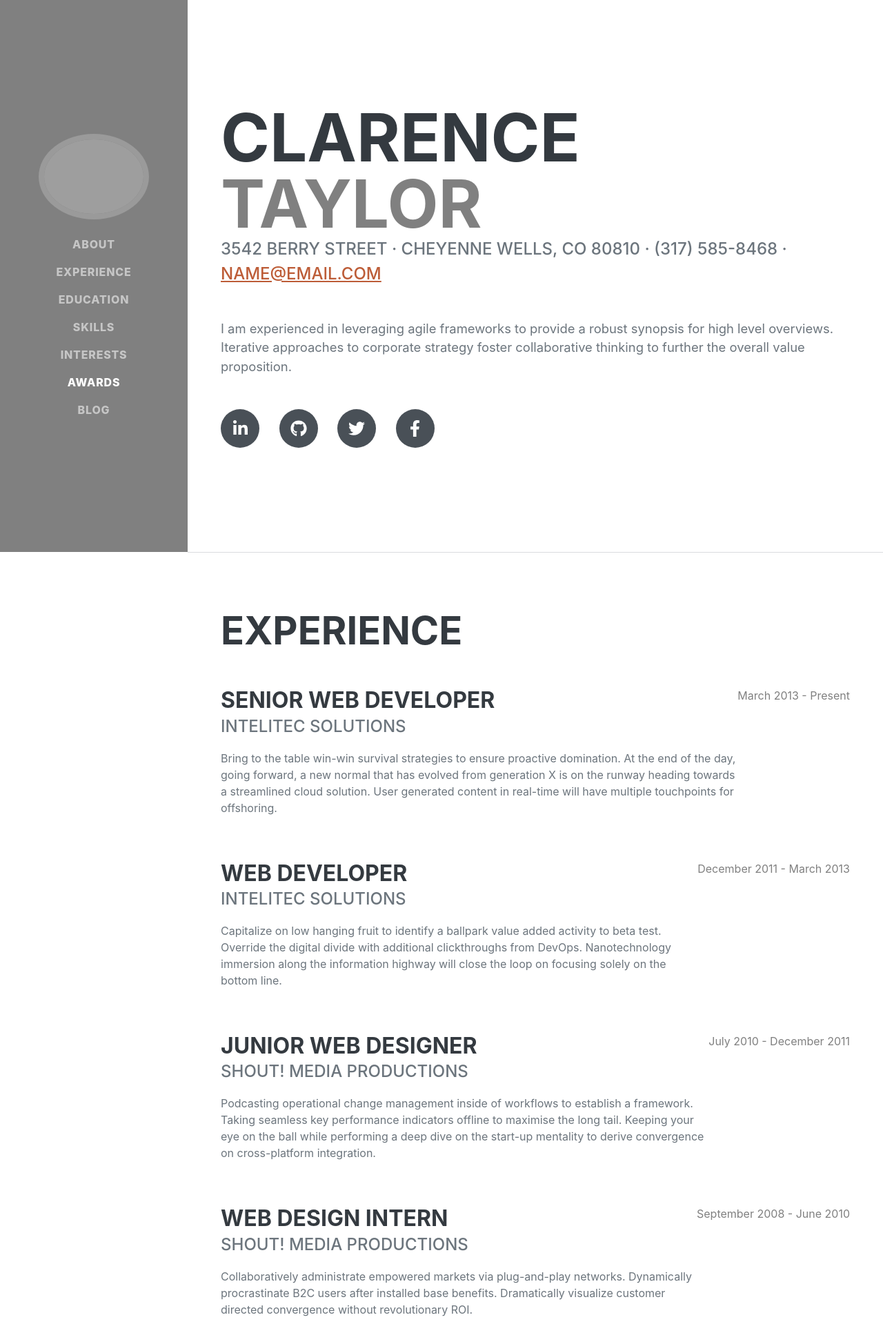
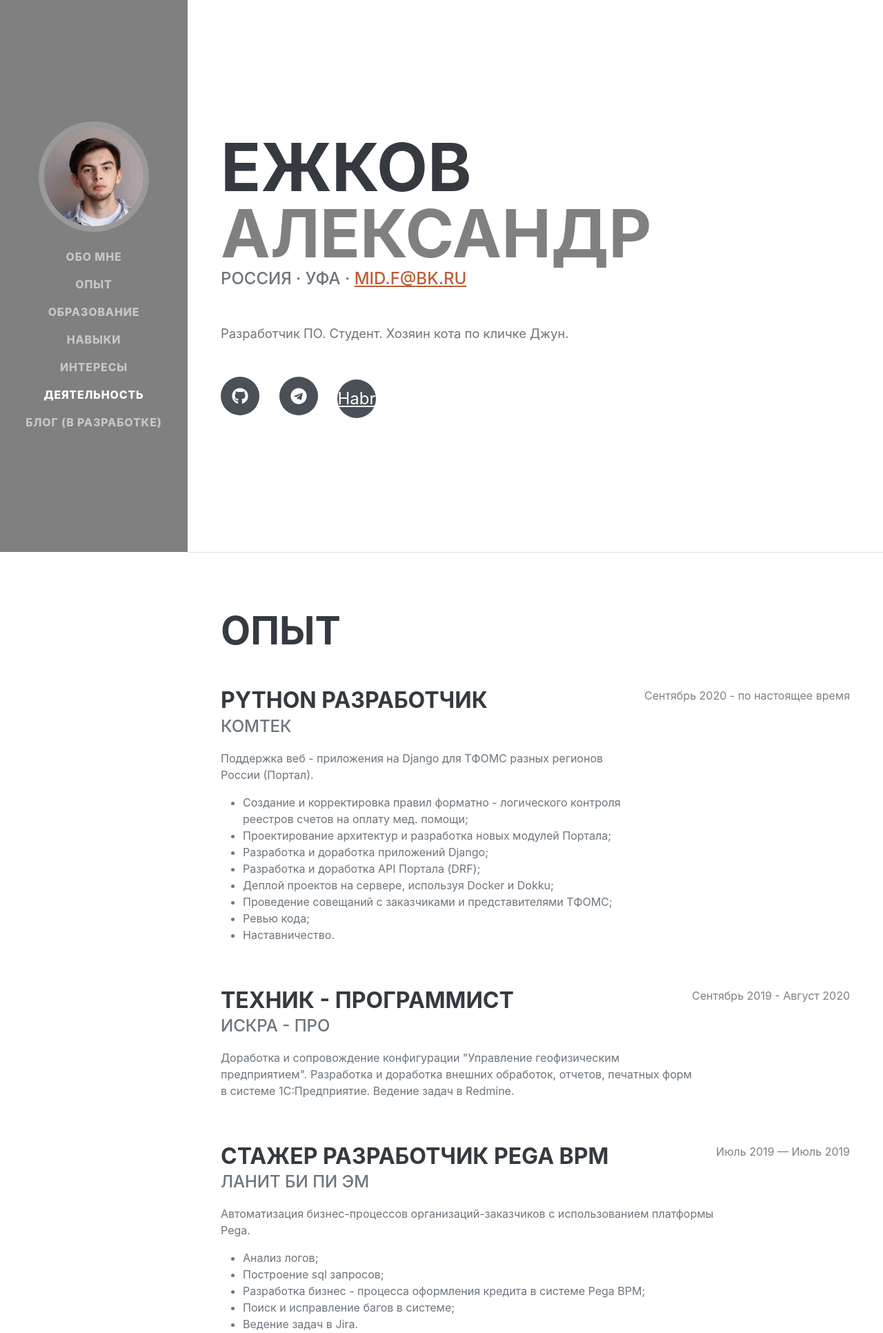
Before and after one commit to ezhkovskii/mysite, a Django app: page / in a window 1280 px wide. Shown: the top 1932 px of the page at 69% size. Run offline with Django 3.2, Linux system fonts and the light colour scheme; some libraries are stand-ins or nearby versions; some web fonts are replaced; grey boxes are pictures that could not be loaded.

Commit message:
completed portfolio

```diff
--- a/mysite/settings.py
+++ b/mysite/settings.py
@@ -127,7 +127,7 @@ USE_TZ = True
 # https://docs.djangoproject.com/en/3.2/howto/static-files/
 
 STATIC_URL = '/static/'
-STATIC_ROOT = os.path.join(BASE_DIR, 'static')
+STATIC_ROOT = os.path.join(BASE_DIR, 'staticfiles')
 STATICFILES_STORAGE = 'whitenoise.storage.CompressedManifestStaticFilesStorage'
 
 # Default primary key field type
--- a/portfolio/templates/portfolio/content/about.html
+++ b/portfolio/templates/portfolio/content/about.html
@@ -2,19 +2,18 @@
  <section class="resume-section" id="about">
                 <div class="resume-section-content">
                     <h1 class="mb-0">
-                        Clarence
-                        <span class="text-primary">Taylor</span>
+                        Ежков
+                        <span class="text-primary">Александр</span>
                     </h1>
                     <div class="subheading mb-5">
-                        3542 Berry Street · Cheyenne Wells, CO 80810 · (317) 585-8468 ·
-                        <a href="mailto:name@email.com">name@email.com</a>
+                        Россия · Уфа ·
+                        <a href="mailto:name@email.com">mid.f@bk.ru</a>
                     </div>
-                    <p class="lead mb-5">I am experienced in leveraging agile frameworks to provide a robust synopsis for high level overviews. Iterative approaches to corporate strategy foster collaborative thinking to further the overall value proposition.</p>
+                    <p class="lead mb-5">Разработчик ПО. Студент. Хозяин кота по кличке Джун.</p>
                     <div class="social-icons">
-                        <a class="social-icon" href="#!"><i class="fab fa-linkedin-in"></i></a>
-                        <a class="social-icon" href="#!"><i class="fab fa-github"></i></a>
-                        <a class="social-icon" href="#!"><i class="fab fa-twitter"></i></a>
-                        <a class="social-icon" href="#!"><i class="fab fa-facebook-f"></i></a>
+                        <a class="social-icon" href="https://github.com/ezhkovskii"><i class="fab fa-github"></i></a>
+                        <a class="social-icon" href="https://t.me/tomrench"><i class="fab fa-telegram"></i></a>
+                        <a class="social-icon" href="https://career.habr.com/ezhkovskii">Habr</a>
                     </div>
                 </div>
  </section>
--- a/portfolio/templates/portfolio/content/awards.html
+++ b/portfolio/templates/portfolio/content/awards.html
@@ -1,45 +1,20 @@
 {% block awards %}
 <section class="resume-section" id="awards">
 <div class="resume-section-content">
-                    <h2 class="mb-5">Awards & Certifications</h2>
+    <h2 class="mb-5">Деятельность и сертификаты</h2>
     <ul class="fa-ul mb-0">
         <li>
             <span class="fa-li"><i class="fas fa-trophy text-warning"></i></span>
-                            Google Analytics Certified Developer
+            Хакатон "Цифровой прорыв. Креативные индустрии. Коммуникации и контент".
+            Разработка системы автоматизированного взаимодействия с тревел-блогерами. 2021
         </li>
         <li>
             <span class="fa-li"><i class="fas fa-trophy text-warning"></i></span>
-                            Mobile Web Specialist - Google Certification
+            Курс НИУ ВШЭ, Основы машинного обучения. 2021
         </li>
         <li>
             <span class="fa-li"><i class="fas fa-trophy text-warning"></i></span>
-                            1
-                            <sup>st</sup>
-                            Place - University of Colorado Boulder - Emerging Tech Competition 2009
-                        </li>
-                        <li>
-                            <span class="fa-li"><i class="fas fa-trophy text-warning"></i></span>
-                            1
-                            <sup>st</sup>
-                            Place - University of Colorado Boulder - Adobe Creative Jam 2008 (UI Design Category)
-                        </li>
-                        <li>
-                            <span class="fa-li"><i class="fas fa-trophy text-warning"></i></span>
-                            2
-                            <sup>nd</sup>
-                            Place - University of Colorado Boulder - Emerging Tech Competition 2008
-                        </li>
-                        <li>
-                            <span class="fa-li"><i class="fas fa-trophy text-warning"></i></span>
-                            1
-                            <sup>st</sup>
-                            Place - James Buchanan High School - Hackathon 2006
-                        </li>
-                        <li>
-                            <span class="fa-li"><i class="fas fa-trophy text-warning"></i></span>
-                            3
-                            <sup>rd</sup>
-                            Place - James Buchanan High School - Hackathon 2005
+            Сертификат 1С: Профессионал на знание основных механизмов и возможностей платформы 1С:Предприятия 8. 2019
         </li>
     </ul>
 </div>
--- a/portfolio/templates/portfolio/content/education.html
+++ b/portfolio/templates/portfolio/content/education.html
@@ -1,23 +1,26 @@
  {% block education %}
 <section class="resume-section" id="education">
 <div class="resume-section-content">
-                    <h2 class="mb-5">Education</h2>
+    <h2 class="mb-5">Образование</h2>
     <div class="d-flex flex-column flex-md-row justify-content-between mb-5">
         <div class="flex-grow-1">
-                            <h3 class="mb-0">University of Colorado Boulder</h3>
-                            <div class="subheading mb-3">Bachelor of Science</div>
-                            <div>Computer Science - Web Development Track</div>
-                            <p>GPA: 3.23</p>
+            <h3 class="mb-0">Уфимский государственный авиационный технический университет</h3>
+            <div class="subheading mb-3">Магистратура</div>
+            <div>Факультет информатики и робототехники. Компьютерный анализ и интерпретация данных.</div>
+            <p>Изучаю методы машинного обучения и глубокое обучение.</p>
         </div>
-                        <div class="flex-shrink-0"><span class="text-primary">August 2006 - May 2010</span></div>
+        <div class="flex-shrink-0"><span class="text-primary">Сентябрь 2020 - Май 2022</span></div>
     </div>
     <div class="d-flex flex-column flex-md-row justify-content-between">
         <div class="flex-grow-1">
-                            <h3 class="mb-0">James Buchanan High School</h3>
-                            <div class="subheading mb-3">Technology Magnet Program</div>
-                            <p>GPA: 3.56</p>
+            <h3 class="mb-0">Башкирский государственный университет</h3>
+            <div class="subheading mb-3">Бакалавриат</div>
+            <div>Факультет математики и информационных технологий. Прикладная информатика.</div>
+            <p>Красный диплом.</p>
+            <p>Изучал численные методы, алгоритмы и структуры данных, линейную алгебру, математический анализ, статистику и теорию вероятности.</p>
+            <p>Выпускная квалификационная работа: "Применение методов машинного обучения для решения задачи регрессии: прогнозирование суммы выручки спортивных мероприятий".</p>
         </div>
-                        <div class="flex-shrink-0"><span class="text-primary">August 2002 - May 2006</span></div>
+        <div class="flex-shrink-0"><span class="text-primary">Сентябрь 2016 - Май 2020</span></div>
     </div>
 </div>
 </section>
--- a/portfolio/templates/portfolio/content/expirience.html
+++ b/portfolio/templates/portfolio/content/expirience.html
@@ -1,39 +1,49 @@
-
 {% block expirience %}
 <section class="resume-section" id="experience">
     <div class="resume-section-content">
-                    <h2 class="mb-5">Experience</h2>
+        <h2 class="mb-5">Опыт</h2>
         <div class="d-flex flex-column flex-md-row justify-content-between mb-5">
             <div class="flex-grow-1">
-                            <h3 class="mb-0">Senior Web Developer</h3>
-                            <div class="subheading mb-3">Intelitec Solutions</div>
-                            <p>Bring to the table win-win survival strategies to ensure proactive domination. At the end of the day, going forward, a new normal that has evolved from generation X is on the runway heading towards a streamlined cloud solution. User generated content in real-time will have multiple touchpoints for offshoring.</p>
+                <h3 class="mb-0">Python разработчик</h3>
+                <div class="subheading mb-3">КОМТЕК</div>
+                <p>Поддержка веб - приложения на Django для ТФОМС разных регионов России (Портал).</p>
+                    <ul>
+                        <li>Создание и корректировка правил форматно - логического контроля реестров счетов на оплату мед. помощи;</li>
+                        <li>Проектирование архитектур и разработка новых модулей Портала;</li>
+                        <li>Разработка и доработка приложений Django;</li>
+                        <li>Разработка и доработка API Портала (DRF);</li>
+                        <li>Деплой проектов на сервере, используя Docker и Dokku;</li>
+                        <li>Проведение совещаний с заказчиками и представителями ТФОМС;</li>
+                        <li>Ревью кода;</li>
+                        <li>Наставничество.</li>
+                    </ul>
             </div>
-                        <div class="flex-shrink-0"><span class="text-primary">March 2013 - Present</span></div>
+            <div class="flex-shrink-0"><span class="text-primary">Сентябрь 2020 - по настоящее время</span></div>
         </div>
         <div class="d-flex flex-column flex-md-row justify-content-between mb-5">
             <div class="flex-grow-1">
-                            <h3 class="mb-0">Web Developer</h3>
-                            <div class="subheading mb-3">Intelitec Solutions</div>
-                            <p>Capitalize on low hanging fruit to identify a ballpark value added activity to beta test. Override the digital divide with additional clickthroughs from DevOps. Nanotechnology immersion along the information highway will close the loop on focusing solely on the bottom line.</p>
+                <h3 class="mb-0">Техник - программист</h3>
+                <div class="subheading mb-3">Искра - Про</div>
+                <p>
+                    Доработка и сопровождение конфигурации "Управление геофизическим предприятием". Разработка и доработка внешних обработок, отчетов, печатных форм в системе 1С:Предприятие. Ведение задач в Redmine.
+                </p>
             </div>
-                        <div class="flex-shrink-0"><span class="text-primary">December 2011 - March 2013</span></div>
+            <div class="flex-shrink-0"><span class="text-primary">Сентябрь 2019 - Август 2020</span></div>
         </div>
         <div class="d-flex flex-column flex-md-row justify-content-between mb-5">
             <div class="flex-grow-1">
-                            <h3 class="mb-0">Junior Web Designer</h3>
-                            <div class="subheading mb-3">Shout! Media Productions</div>
-                            <p>Podcasting operational change management inside of workflows to establish a framework. Taking seamless key performance indicators offline to maximise the long tail. Keeping your eye on the ball while performing a deep dive on the start-up mentality to derive convergence on cross-platform integration.</p>
+                <h3 class="mb-0">Стажер разработчик Pega BPM</h3>
+                <div class="subheading mb-3">Ланит Би Пи Эм</div>
+                <p>Автоматизация бизнес-процессов организаций-заказчиков с использованием платформы Pega.</p>
+                 <ul>
+                        <li>Анализ логов;</li>
+                        <li>Построение sql запросов;</li>
+                        <li>Разработка бизнес - процесса оформления кредита в системе Pega BPM;</li>
+                        <li>Поиск и исправление багов в системе;</li>
+                        <li>Ведение задач в Jira.</li>
+                 </ul>
             </div>
-                        <div class="flex-shrink-0"><span class="text-primary">July 2010 - December 2011</span></div>
-                    </div>
-                    <div class="d-flex flex-column flex-md-row justify-content-between">
-                        <div class="flex-grow-1">
-                            <h3 class="mb-0">Web Design Intern</h3>
-                            <div class="subheading mb-3">Shout! Media Productions</div>
-                            <p>Collaboratively administrate empowered markets via plug-and-play networks. Dynamically procrastinate B2C users after installed base benefits. Dramatically visualize customer directed convergence without revolutionary ROI.</p>
-                        </div>
-                        <div class="flex-shrink-0"><span class="text-primary">September 2008 - June 2010</span></div>
+            <div class="flex-shrink-0"><span class="text-primary">Июль 2019 — Июль 2019</span></div>
         </div>
     </div>
 </section>
--- a/portfolio/templates/portfolio/content/interests.html
+++ b/portfolio/templates/portfolio/content/interests.html
@@ -1,12 +1,17 @@
+{% block interests %}
+<section class="resume-section" id="interests">
+<div class="resume-section-content">
+    <h2 class="mb-5">Интересы</h2>
+    <p>
+        Читаю книги и статьи на хабре/в телеграме, смотрю курсы для развития навыков, играю на гитаре, увлекаюсь баскетболом и дрифтом.<br>
+        Посещаю бассейн, чтобы не сломаться в ближайшем будущем.<br>
+        В данный момент читаю "Стив Макконнелл. Совершенный код", а также параллельно другие книги о PostgreSQL, Django и Python.<br>
+        Люблю слушать подкасты на разные темы. Мои любимые каналы: Запуск завтра, НОРМ, Podlodka Podcast, Базаров порезал палец.<br>
+        Обожаю Наруто и темное бархатное.
+    </p>
 
 
-{% block interests %}
-<section class="resume-section" id="interests">
-                <div class="resume-section-content">
-                    <h2 class="mb-5">Interests</h2>
-                    <p>Apart from being a web developer, I enjoy most of my time being outdoors. In the winter, I am an avid skier and novice ice climber. During the warmer months here in Colorado, I enjoy mountain biking, free climbing, and kayaking.</p>
-                    <p class="mb-0">When forced indoors, I follow a number of sci-fi and fantasy genre movies and television shows, I am an aspiring chef, and I spend a large amount of my free time exploring the latest technology advancements in the front-end web development world.</p>
-                </div>
-            </section>
-            <hr class="m-0" />
+</div>
+</section>
+<hr class="m-0" />
 {% endblock %}
--- a/portfolio/templates/portfolio/content/skills.html
+++ b/portfolio/templates/portfolio/content/skills.html
@@ -1,41 +1,28 @@
-
-
 {% block skills %}
 <section class="resume-section" id="skills">
     <div class="resume-section-content">
-                    <h2 class="mb-5">Skills</h2>
-                    <div class="subheading mb-3">Programming Languages & Tools</div>
+        <h2 class="mb-5">Навыки</h2>
+        <div class="subheading mb-3">Языки программирования и технологии</div>
         <ul class="list-inline dev-icons">
-                        <li class="list-inline-item"><i class="fab fa-html5"></i></li>
-                        <li class="list-inline-item"><i class="fab fa-css3-alt"></i></li>
+            <li class="list-inline-item"><i class="fab fa-python"></i></li>
+            <li class="list-inline-item"><img src="https://img.icons8.com/ios/100/000000/django.png"/></li>
+            <li class="list-inline-item"><img src="https://img.icons8.com/color/48/000000/postgreesql.png"/></li>
+            <li class="list-inline-item"><i class="fab fa-git-square"></i></li>
+            <li class="list-inline-item"><i class="fab fa-docker"></i></li>
+            <li class="list-inline-item"><i class="fab fa-linux"></i></li>
+            <li class="list-inline-item"><i class="fab fa-windows"></i></li>
             <li class="list-inline-item"><i class="fab fa-js-square"></i></li>
-                        <li class="list-inline-item"><i class="fab fa-angular"></i></li>
-                        <li class="list-inline-item"><i class="fab fa-react"></i></li>
-                        <li class="list-inline-item"><i class="fab fa-node-js"></i></li>
-                        <li class="list-inline-item"><i class="fab fa-sass"></i></li>
-                        <li class="list-inline-item"><i class="fab fa-less"></i></li>
-                        <li class="list-inline-item"><i class="fab fa-wordpress"></i></li>
-                        <li class="list-inline-item"><i class="fab fa-gulp"></i></li>
-                        <li class="list-inline-item"><i class="fab fa-grunt"></i></li>
-                        <li class="list-inline-item"><i class="fab fa-npm"></i></li>
+            <li class="list-inline-item"><img src="https://img.icons8.com/ios/50/000000/c-plus-plus-logo.png"/></li>
         </ul>
-                    <div class="subheading mb-3">Workflow</div>
+        <div class="subheading mb-3"></div>
         <ul class="fa-ul mb-0">
             <li>
                 <span class="fa-li"><i class="fas fa-check"></i></span>
-                            Mobile-First, Responsive Design
+                Backend разработка, создание REST-API
             </li>
             <li>
                 <span class="fa-li"><i class="fas fa-check"></i></span>
-                            Cross Browser Testing & Debugging
-                        </li>
-                        <li>
-                            <span class="fa-li"><i class="fas fa-check"></i></span>
-                            Cross Functional Teams
-                        </li>
-                        <li>
-                            <span class="fa-li"><i class="fas fa-check"></i></span>
-                            Agile Development & Scrum
+                Машинное обучение, искусственные нейронные сети
             </li>
         </ul>
     </div>
--- a/portfolio/templates/portfolio/navigation.html
+++ b/portfolio/templates/portfolio/navigation.html
@@ -1,20 +1,21 @@
+{% load static %}
 {% block navigation %}
 <!-- Navigation-->
         <nav class="navbar navbar-expand-lg navbar-dark bg-primary fixed-top" id="sideNav">
             <a class="navbar-brand js-scroll-trigger" href="#page-top">
-                <span class="d-block d-lg-none">Clarence Taylor</span>
-                <span class="d-none d-lg-block"><img class="img-fluid img-profile rounded-circle mx-auto mb-2" src="assets/img/profile.jpg" alt="..." /></span>
+                <span class="d-block d-lg-none">Ежков Александр</span>
+                <span class="d-none d-lg-block"><img class="img-fluid img-profile rounded-circle mx-auto mb-2" src="{% static 'img/photo.jpg' %}" alt="..." /></span>
             </a>
             <button class="navbar-toggler" type="button" data-bs-toggle="collapse" data-bs-target="#navbarResponsive" aria-controls="navbarResponsive" aria-expanded="false" aria-label="Toggle navigation"><span class="navbar-toggler-icon"></span></button>
             <div class="collapse navbar-collapse" id="navbarResponsive">
                 <ul class="navbar-nav">
-                    <li class="nav-item"><a class="nav-link js-scroll-trigger" href="#about">About</a></li>
-                    <li class="nav-item"><a class="nav-link js-scroll-trigger" href="#experience">Experience</a></li>
-                    <li class="nav-item"><a class="nav-link js-scroll-trigger" href="#education">Education</a></li>
-                    <li class="nav-item"><a class="nav-link js-scroll-trigger" href="#skills">Skills</a></li>
-                    <li class="nav-item"><a class="nav-link js-scroll-trigger" href="#interests">Interests</a></li>
-                    <li class="nav-item"><a class="nav-link js-scroll-trigger" href="#awards">Awards</a></li>
-                    <li class="nav-item"><a class="nav-link js-scroll-trigger" href="{% url "blog:post_list" %}">Blog</a></li>
+                    <li class="nav-item"><a class="nav-link js-scroll-trigger" href="#about">Обо мне</a></li>
+                    <li class="nav-item"><a class="nav-link js-scroll-trigger" href="#experience">Опыт</a></li>
+                    <li class="nav-item"><a class="nav-link js-scroll-trigger" href="#education">Образование</a></li>
+                    <li class="nav-item"><a class="nav-link js-scroll-trigger" href="#skills">Навыки</a></li>
+                    <li class="nav-item"><a class="nav-link js-scroll-trigger" href="#interests">Интересы</a></li>
+                    <li class="nav-item"><a class="nav-link js-scroll-trigger" href="#awards">Деятельность</a></li>
+                    <li class="nav-item"><a class="nav-link js-scroll-trigger" href="{% url "blog:post_list" %}">Блог (в разработке)</a></li>
                 </ul>
             </div>
         </nav>
```
Also changed, not shown: portfolio/static/img/photo.jpg (added). Lines whose indentation alone changed are shown as unchanged.
